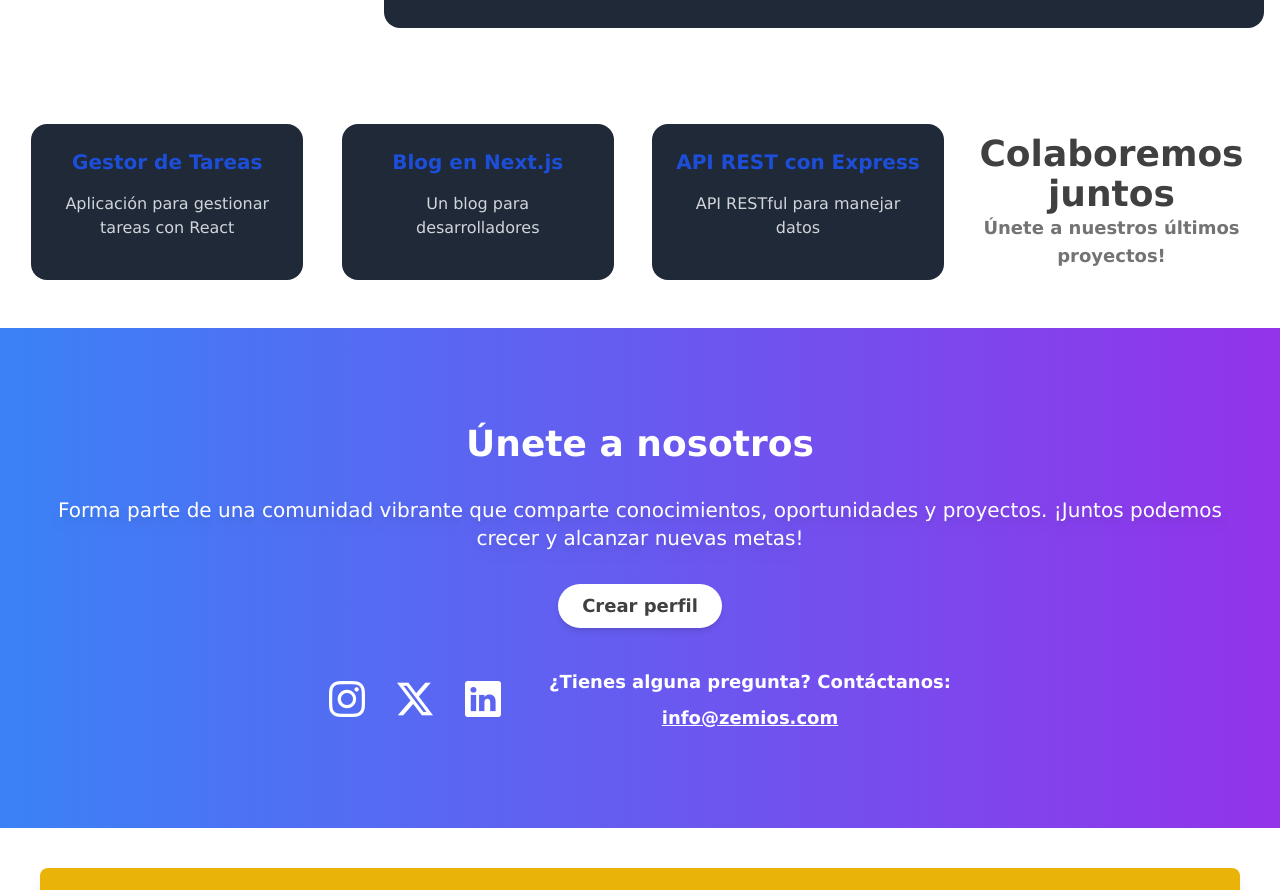
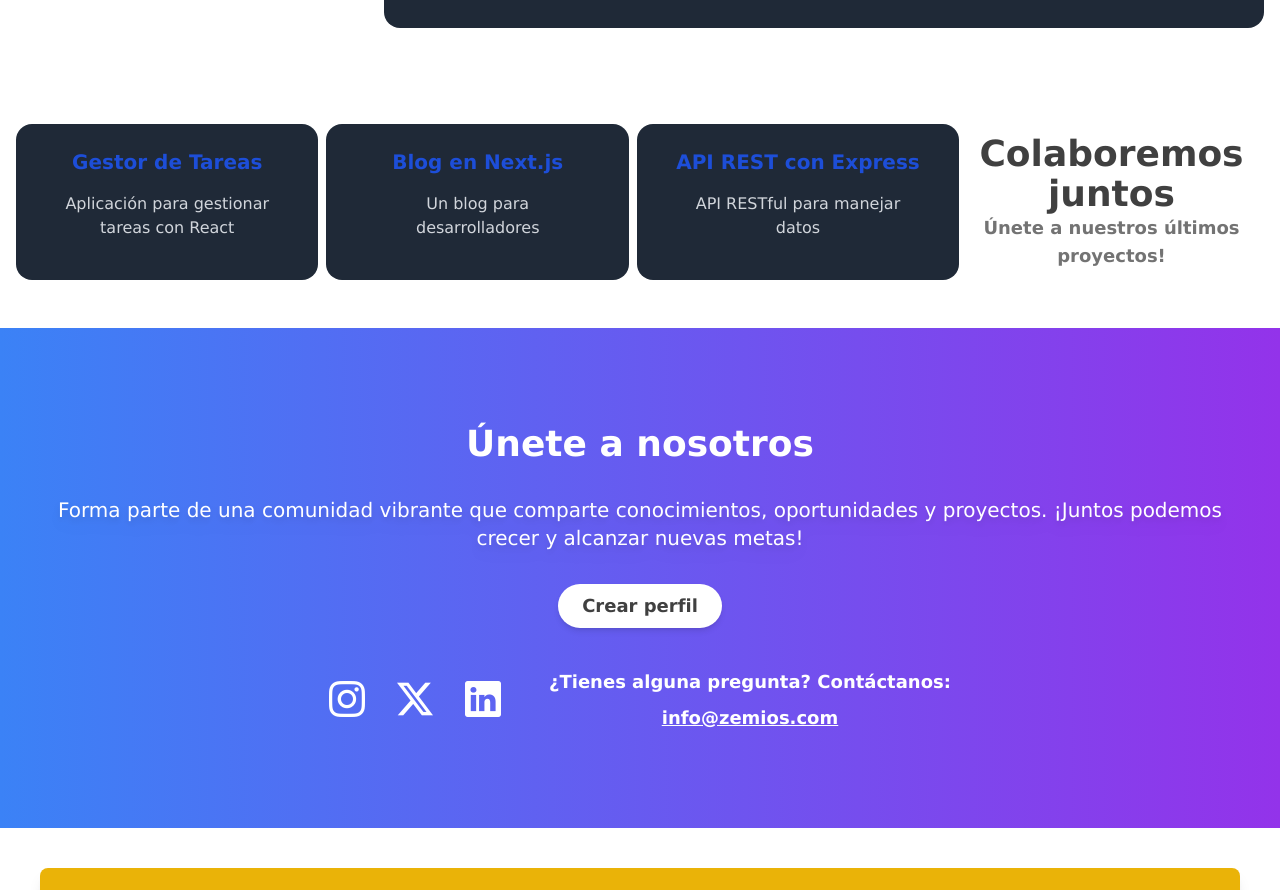
Before and after one commit to eliceoflmov72/Atlas, an Angular app: page / in a window 1280 px wide. Shown: the part 2700-3590 px from the top of the page. Built offline with nearby package versions, Linux system fonts and the light colour scheme.

Commit message:
`Added router link to project cards in home component`

```diff
--- a/src/app/pages/home/home.component.html
+++ b/src/app/pages/home/home.component.html
@@ -124,7 +124,8 @@
         <div class="order-2 flex h-auto w-full flex-row flex-wrap justify-around gap-2 lg:order-1">
           @for (project of lastProjects; track $index) {
             @if ($index < 3) {
-              <div class="relative flex transform flex-col items-center justify-between rounded-2xl bg-gray-800 p-6 text-center text-white transition-all">
+              <div routerLink="/projects/project/{{project.id}}"
+                class="relative flex transform flex-grow cursor-pointer flex-col items-center justify-between rounded-2xl bg-gray-800 p-6 text-center text-white transition-all">
                 <img src="{{ project.image }}" onerror="this.src='error.svg'" class="absolute top-0 h-full w-full rounded-2xl object-cover opacity-0 hover:opacity-100" alt="Proyect Image" />
                 <h3 class="mb-4 text-xl font-bold text-blue-700">{{ project.name }}</h3>
                 <p class="mb-4 w-auto text-gray-300 sm:w-56">{{ project.description }}</p>
```
